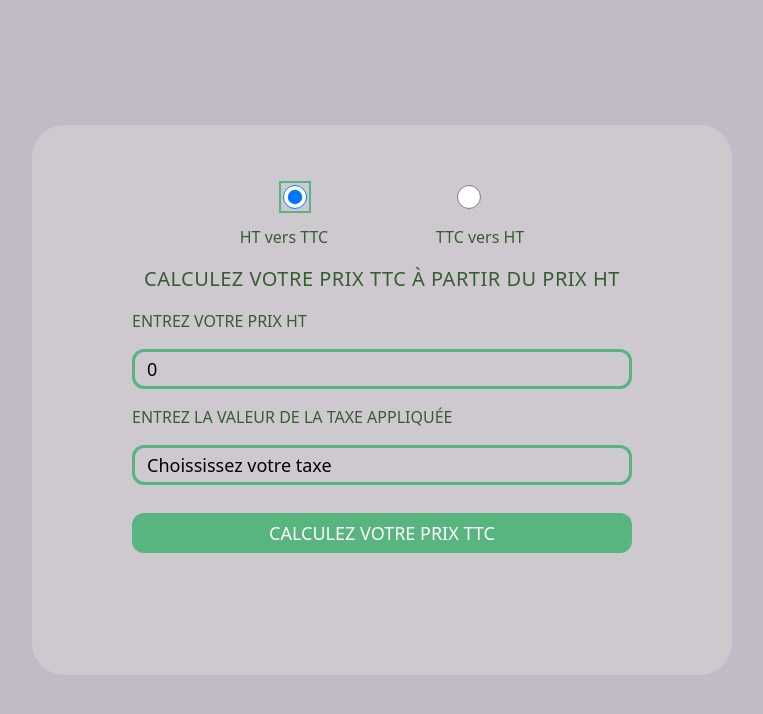
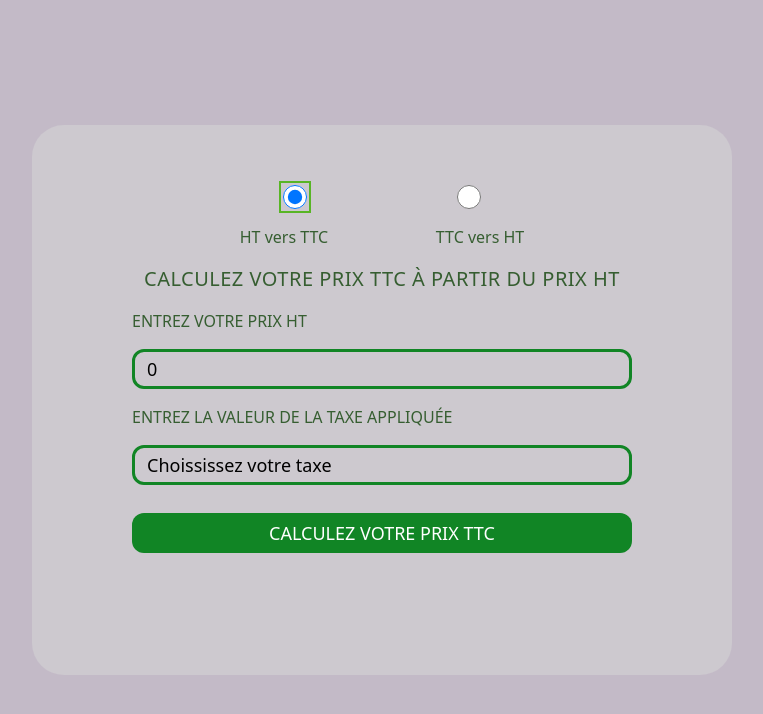
Before and after one commit to Ridaelko/HTtoTTC, a React (Vite) app: page / in a window 1280 px wide. Shown: the top 714 px of the page, without its empty margins (258-1021 px from the left). Built offline with nearby package versions, Linux system fonts and the light colour scheme.

Commit message:
change color border input and bg color button

```diff
--- a/src/App.tsx
+++ b/src/App.tsx
@@ -21,9 +21,9 @@ const App = () => {
       <div className="bg-[#C3BAC7] min-h-screen flex justify-center items-center overflow-hidden">
         <div className="bg-[#CDC9CF] w-[700px] min-h-[550px] rounded-4xl py-15 px-25">
           <form onSubmit={handleSubmit} className="flex flex-col space-y-4">
-            <div className="flex justify-evenly  border-[#58B57F]  ">
+            <div className="flex justify-evenly">
               <input
-                className="w-6 h-6 outline-2 outline-offset-2  outline-[#58B57F] "
+                className="w-6 h-6 outline-2 outline-offset-2  outline-[#58B525] "
                 id="ht"
                 type="radio"
                 name="mode"
@@ -35,7 +35,7 @@ const App = () => {
               />
 
               <input
-                className="w-6 h-6 border-2 border-[#58B57F] border-double rouded-full "
+                className="w-6 h-6 border border-red "
                 id="ttc"
                 type="radio"
                 name="mode"
@@ -61,7 +61,7 @@ const App = () => {
               Entrez votre prix {selected === "ht" ? "HT" : "TTC"}{" "}
             </label>
             <input
-              className="border-3 border-[#58B57F] rounded-xl h-10 text-lg pl-3 "
+              className="border-3 border-[#118525] rounded-xl h-10 text-lg pl-3 "
               id="value"
               type="number"
               value={value}
@@ -75,7 +75,7 @@ const App = () => {
             </label>
 
             <select
-              className="border-3 border-[#58B57F] rounded-xl h-10 text-lg pl-3 appearance-none"
+              className="border-3 border-[#118525] rounded-xl h-10 text-lg pl-3 appearance-none"
               name="taxe"
               id="taxe"
               required={true}
@@ -94,7 +94,7 @@ const App = () => {
             </select>
             <button
               type="submit"
-              className="bg-[#58B57F] rounded-xl h-10 text-white uppercase text-lg mt-3"
+              className="bg-[#118525] hover:bg-[#365E31] rounded-xl h-10 text-white uppercase text-lg mt-3"
             >
               Calculez votre prix {selected === "ht" ? "TTC" : "HT"}
             </button>
```
